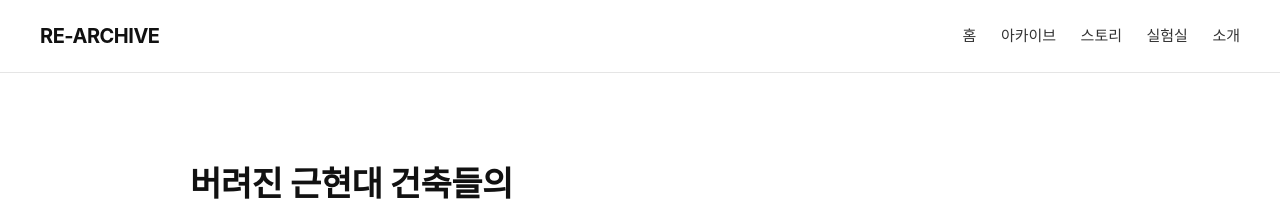
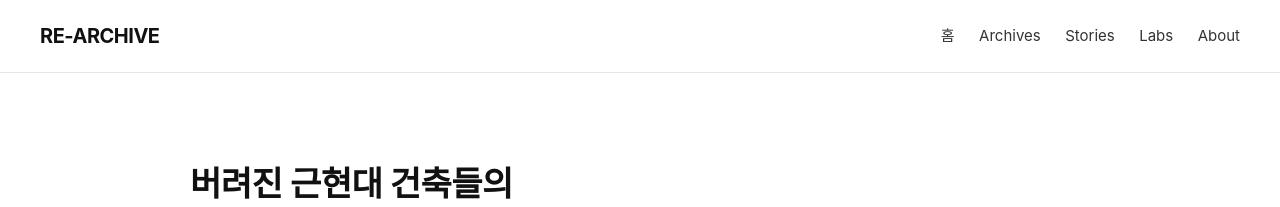
Before and after one commit to CHYUK-ARCHI/goodcafe, a Jekyll site: the page built from index.md, in a window 1280 px wide. Shown: the top 207 px of the page. Built offline with Jekyll 4.4.1, drawn with Linux system fonts in a browser that asks for light colours.

Commit message:
Update header.html

```diff
--- a/_includes/header.html
+++ b/_includes/header.html
@@ -1,15 +1,14 @@
 <header>
   <div class="logo">
-    <a href="{{ '/' | relative_url }}" style="text-decoration:none; color:inherit;">
+    <a href="/goodcafe/" style="text-decoration:none; color:inherit;">
       RE-ARCHIVE
     </a>
   </div>
-
   <nav>
-    <a href="{{ '/' | relative_url }}">홈</a>
-    <a href="{{ '/archives/' | relative_url }}">아카이브</a>
-    <a href="{{ '/stories/' | relative_url }}">스토리</a>
-    <a href="{{ '/labs/' | relative_url }}">실험실</a>
-    <a href="{{ '/about/' | relative_url }}">소개</a>
+    <a href="/goodcafe/">홈</a>
+    <a href="/goodcafe/pages/archives.html">Archives</a>
+    <a href="/goodcafe/pages/stories.html">Stories</a>
+    <a href="/goodcafe/pages/labs.html">Labs</a>
+    <a href="/goodcafe/pages/about.html">About</a>
   </nav>
 </header>
```
